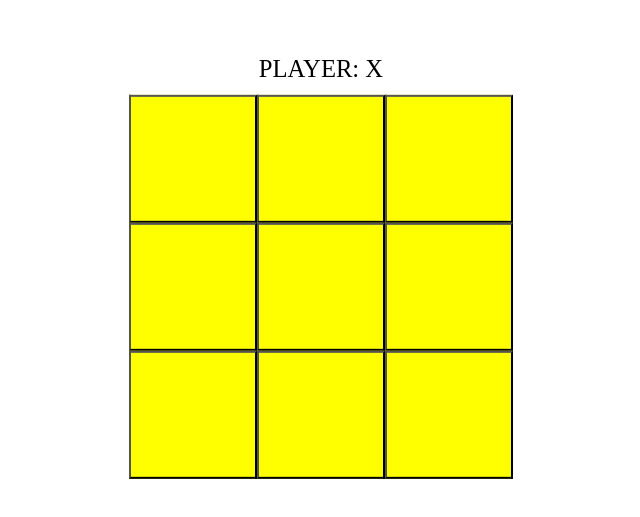
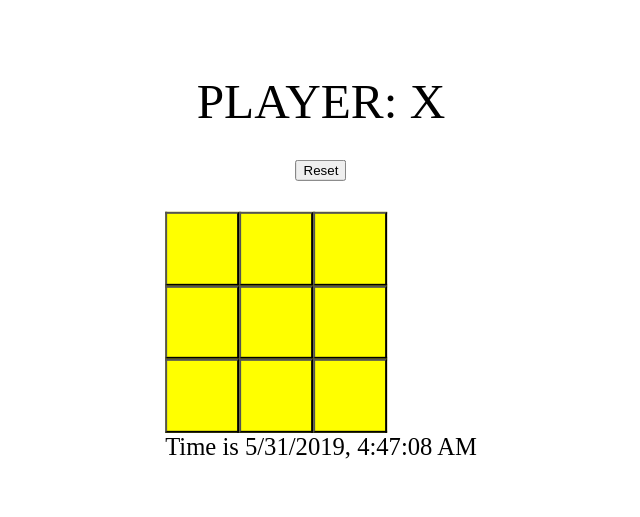
Before and after one commit to angarag/angarag.github.io, a React (Create React App) app: page / in a window 1280 px wide. Shown: the part 133-650 px from the top of the page, without its empty margins (319-959 px from the left). Built offline with nearby package versions, Linux system fonts and the light colour scheme.

Commit message:
tictactie updated

```diff
--- a/src/Cell.js
+++ b/src/Cell.js
@@ -39,7 +39,7 @@ class Cell extends Component {
             : ""
         }
       >
-        {this.props.entry}
+        {this.props.children}
       </button>
     );
   }
--- /dev/null
+++ b/src/Clock.js
@@ -0,0 +1,29 @@
+import React, { Component } from "react";
+
+class Clock extends Component {
+  constructor(props) {
+    super(props);
+    this.state = {
+      time: new Date().toLocaleString()
+    };
+    console.log(this.state.time);
+    this.tick = this.tick.bind(this);
+    setInterval(() => {
+      this.tick();
+    }, 1000);
+  }
+  tick() {
+    this.setState({
+      time: new Date().toLocaleString()
+    });
+  }
+  render() {
+    return (
+      <>
+        <div>Time is {this.state.time}</div>
+      </>
+    );
+  }
+}
+
+export default Clock;
--- a/src/Tictactoe.js
+++ b/src/Tictactoe.js
@@ -8,14 +8,14 @@ class Tictactoe extends Component {
       currentPlayer: "X",
       cells: new Array(9),
       winner_combinations: [
-        "012",
-        "345",
-        "678",
-        "036",
-        "147",
-        "258",
-        "048",
-        "246"
+        [0, 1, 2],
+        [3, 4, 5],
+        [6, 7, 8],
+        [0, 3, 6],
+        [1, 4, 7],
+        [2, 5, 8],
+        [0, 4, 8],
+        [2, 4, 6]
       ],
       is_reset: false
     };
@@ -42,88 +42,80 @@ class Tictactoe extends Component {
         });
       else
         this.setState({
-          currentPlayer: "Noone won, click to reset"
+          currentPlayer: "Noone wins"
         });
     else {
       this.setState({
-        currentPlayer: this.state.currentPlayer + " won, click to reset"
+        currentPlayer: this.state.currentPlayer + " wins"
       });
     }
   }
   hasWinner() {
-    let Xs = this.state.cells.filter(x => x === "X");
-    let Os = this.state.cells.filter(x => x === "O");
+    const Xs = this.state.cells.filter(i => i === "X");
+    const Os = this.state.cells.filter(i => i === "O");
+    const arr = {
+      X: [],
+      O: []
+    };
     let result = false;
     if (Xs.length > 2 || Os.length > 2) {
-      console.log("winner detection running");
-      const set = {
-        X: [],
-        O: [],
-        undefined: []
-      };
-      for (let i = 0; i < this.state.cells.length; i++) {
-        const tmp = this.state.cells[i];
-        set[tmp].push(i);
-      }
-      let Xstr = set["X"]
-        .toString()
-        .split(",")
-        .join("");
-      let Ostr = set["O"]
-        .toString()
-        .split(",")
-        .join("");
-      console.log(Xstr, Ostr);
-      let winner = null;
-      for (let i = 0; i < this.state.winner_combinations.length; i++) {
-        const item = this.state.winner_combinations[i];
-        if (helper(Xstr, item)) {
-          winner = "X";
-          break;
-        } else if (helper(Ostr, item)) {
-          winner = "Y";
-          break;
+      for (let i in this.state.cells)
+        if (this.state.cells[i] !== undefined)
+          arr[this.state.cells[i]].push(parseInt(i));
+      console.log("Winner detection is running", Xs, Os, arr);
+      for (let i of this.state.winner_combinations) {
+        let count = 0;
+        for (let x of arr.X) {
+          if (i.includes(x)) count++;
+        }
+        if (count === 3) {
+          console.log("X wins");
+          return true;
+        }
+        count = 0;
+        for (let o of arr.O) {
+          if (i.includes(o)) {
+            count++;
+          }
+        }
+        if (count === 3) {
+          console.log("O wins");
+          return true;
         }
       }
-      console.log("winner", winner);
-      if (winner != null) {
-        result = true;
-      }
-      function helper(str, sub) {
-        let count = 0;
-        for (let c of sub) if (str.indexOf(c) != -1) count++;
-        return count === sub.length;
-      }
+      console.log(arr);
     }
     return result;
   }
+
   render() {
     console.log("Rendering: Tictactoe");
     let result = [];
     for (let i = 0; i < 9; i++) {
       result.push(
-        <div className="cell">
+        <div className="grid-item">
           <Cell
             onClick={this.buttonClick}
-            entry={this.state.cells[i]}
             index={i}
             key={i}
             has_winner={
-              this.state.currentPlayer.indexOf("won") !== -1 ? true : false
+              this.state.currentPlayer.indexOf("wins") !== -1 ? true : false
             }
             is_reset={this.state.is_reset}
-          />
+          >
+            {this.state.cells[i]}
+          </Cell>
         </div>
       );
-      if ((i + 1) % 3 === 0) result.push(<div className="clearfix" />);
     }
 
     return (
       <>
         <div className="header">
-          <span onClick={this.reset}>Player: {this.state.currentPlayer}</span>
+          <div>Player: {this.state.currentPlayer}</div>
+          <button onClick={this.reset}>Reset</button>
         </div>
-        <div className="row">{result}</div>
+        <div className="grid">{result}</div>
       </>
     );
   }
--- a/src/css/tictactoe.css
+++ b/src/css/tictactoe.css
@@ -1,5 +1,5 @@
 html {
-  font-size: 77%;
+  font-size: 154%;
   top: 50%;
   left: 50%;
   transform: translate(-50%, -50%);
@@ -11,21 +11,19 @@ html {
   font-size: 2rem;
   text-transform: uppercase; }
 
-.row {
-  max-width: 114rem;
-  margin: 0 auto; }
-  .row:not(:last-child) {
-    margin-bottom: 10rem; }
-  .row [class="cell"] {
-    float: left;
-    width: 10vw;
-    height: 10vw;
+.grid {
+  display: grid;
+  grid-template-columns: 3rem 3rem 3rem;
+  grid-template-rows: 3rem 3rem 3rem; }
+  .grid-item {
+    width: 100%;
+    height: 100%;
     border-radius: 2px; }
-    .row [class="cell"] button {
+    .grid-item button {
       height: 100%;
       width: 100%;
       background-color: yellow; }
-      .row [class="cell"] button.clicked {
+      .grid-item button.clicked {
         pointer-events: none;
         cursor: default;
         background-color: grey; }
--- a/src/css/tictactoe.scss
+++ b/src/css/tictactoe.scss
@@ -1,5 +1,5 @@
 html {
-  font-size: 77%;
+  font-size: 77 * 2%;
   top: 50%;
   left: 50%;
   transform: translate(-50%, -50%);
@@ -14,17 +14,14 @@ html {
 $max-width: 114rem;
 $margin: 10rem;
 $gutter: 6rem;
-.row {
-  max-width: $max-width;
-  margin: 0 auto;
-  &:not(:last-child) {
-    margin-bottom: $margin;
-  }
+.grid {
+  display: grid;
+  grid-template-columns: 3rem 3rem 3rem;
+  grid-template-rows: 3rem 3rem 3rem;
 
-  [class="cell"] {
-    float: left;
-    width: 10vw;
-    height: 10vw;
+  &-item {
+    width: 100%;
+    height: 100%;
     border-radius: 2px;
     button {
       height: 100%;
--- a/src/index.js
+++ b/src/index.js
@@ -4,11 +4,13 @@ import { Provider } from "react-redux";
 import { createStore } from "redux";
 import counter from "./reducer";
 import Tictactoe from "./Tictactoe";
+import Clock from "./Clock"
 var store = createStore(counter);
 ReactDOM.render(
   <>
     <Provider store={store}>
       <Tictactoe />
+      <Clock />
     </Provider>
   </>,
   document.getElementById("container")
```
